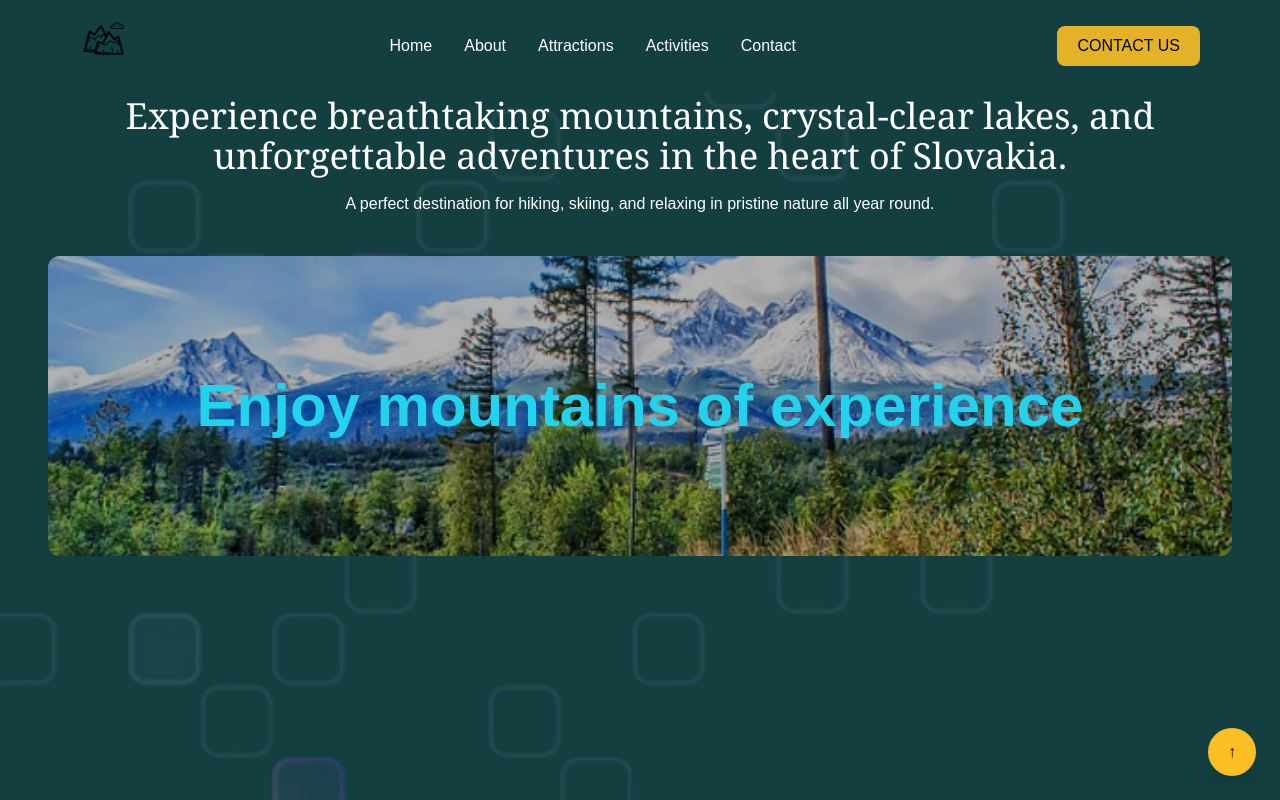
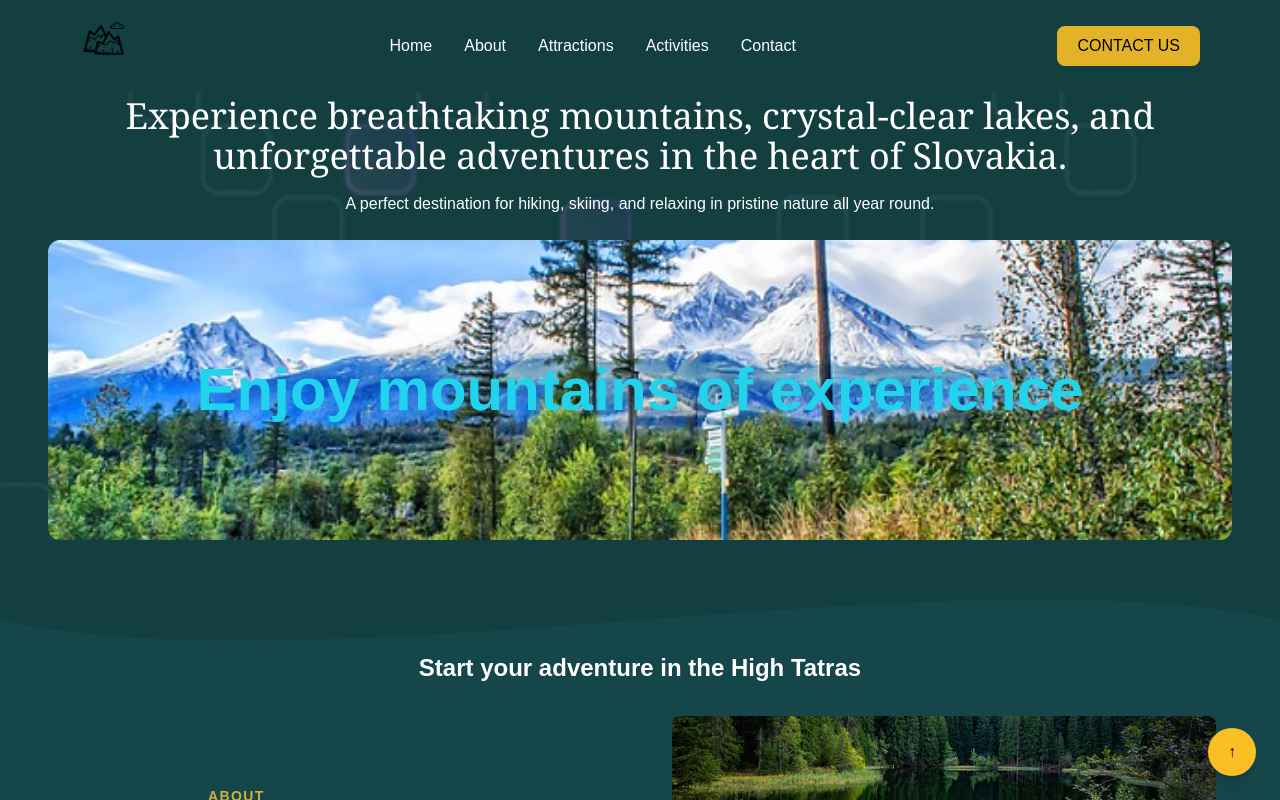
Before and after one commit to CatherinneJ/high-tatras-app, a React (Vite) app: page / in a window 1280 px wide. Shown: the top 800 px of the page. Built offline with nearby package versions, Linux system fonts and the light colour scheme.

Commit message:
Fix Hero section and add Readme

```diff
--- a/src/components/Navbar.jsx
+++ b/src/components/Navbar.jsx
@@ -15,12 +15,14 @@ const Navbar = () => {
     return (
         <header className={`navbar ${scrolled ? 'scrolled' : 'not-scrolled'}`}>
             <div className="inner">
+                 {/* Logo/image */}
                 <img
                 src="/images/logoTatry.png"
                 className="rounded-full w-12 h-10 mb-3 rounded-sm self-start text-gold"
                 href="#hero"
                 />
                 <nav className="desktop">
+                     {/* Navbar links */}
                     <ul className="nav">
                         {navLinks.map(({link, name}) => (
                             <li key={name} className="group">
@@ -33,6 +35,7 @@ const Navbar = () => {
                     </ul>
 
                 </nav>
+                 {/* button for contact */}
                 <a href="#contact" className="contact-btn group">
                     <div className="inner">
                         <span>CONTACT US</span>
--- a/src/components/ScrollHome.jsx
+++ b/src/components/ScrollHome.jsx
@@ -1,5 +1,6 @@
 import React from 'react'
 
+ {/* Arrow / get to home  */}
 const ScrollHome = () => {
   return (
     <a
--- a/src/index.css
+++ b/src/index.css
@@ -30,7 +30,7 @@ body {
 
 @layer components {
   .hero-banner {
-    height: 250px;
+
     position: relative;
     overflow: hidden;
     margin-left: auto;
@@ -55,11 +55,6 @@ body {
             }
         }
     }
-
-/* .cta-wrapper {
-        @apply relative z-20 cursor-pointer;
-    } */
-
 
 
 .slide {
--- a/src/sections/Activities.jsx
+++ b/src/sections/Activities.jsx
@@ -19,7 +19,7 @@ const Activities = () => {
             <span className="text-2xl md:text-3xl font-semibold">
               Enjoy
             </span>
-
+               {/* Animations - loop */}
             <span className="slide relative h-16 w-48 overflow-hidden">
               <span className="wrapper absolute flex flex-col">
                 {[...words, ...words].map((word, index) => (
@@ -44,6 +44,7 @@ const Activities = () => {
               the Best Activities.
             </span>
 
+            {/* Left size */}
           </div>
                 <img
                 src="/images/winter.jpg"
@@ -57,6 +58,8 @@ const Activities = () => {
                     The ski resorts of Tatranska Lomnica, Stary Smokovec and Strbske Pleso offer top-quality skiing on 24km of slopes. Enjoy 13 km of blue-easy slopes with your family, 10 km of red-more difficult slopes or the highest located 1.2 km long black track from Lomnicke sedlo (saddle) to Skalnate Pleso. 20 km of slopes with man-made snow guarantee 5 months of skiing per year.
                 </p>
             </div>
+
+             {/* Right size */}
             <div className="flex flex-col justify-between gap-8">
                 <div>
                     <img
--- a/src/sections/Attractions.jsx
+++ b/src/sections/Attractions.jsx
@@ -15,7 +15,7 @@ const Attractions = () => {
                 with piles of mountain experiences!
             </h2>
         </div>
-
+             {/* Cards */}
         <div className="flex flex-col md:flex-row justify-center gap-6">
             <div className="w-full md:w-1/3 border border-white-300 p-6 shadow-sm hover:shadow-md transition">
                 <div className="w-12 h-20 mb-5 rounded-sm self-start ">
--- a/src/sections/Contact.jsx
+++ b/src/sections/Contact.jsx
@@ -33,6 +33,7 @@ const Contact = () => {
                 <p className="italic text-gold text-3xl font-serif underline mt-4">Send us a hi</p>
             </div>
                 <div className="grid grid-cols-1 lg:grid-cols-2 gap-10">
+                   {/* Form for message */}
                     <form
                       ref={formRef}
                       onSubmit={handleSubmit}
@@ -77,6 +78,7 @@ const Contact = () => {
                     </div>
 
                     <div className="mt-4">
+                       {/* Button for submit */}
                       <ButtonForm text="Send message">
                       </ButtonForm>
                     </div>
--- a/src/sections/Footer.jsx
+++ b/src/sections/Footer.jsx
@@ -7,6 +7,7 @@ const Footer = () => {
                 <div className="flex flex-col justify-center">
                     <p>Terms & Conditions</p>
                 </div>
+                 {/* Social Icons */}
                 <div className="socials">
                     {socialImgs.map((socialImg, index) => (
                         <a key={index}
--- a/src/sections/Hero.jsx
+++ b/src/sections/Hero.jsx
@@ -2,15 +2,19 @@ import React from "react";
 
 const Hero = () => {
   return (
-    <section id="hero" className=" relative w-full min-h-screen text-white">
+    <section id="hero" className=" relative w-full text-white overflow-hidden">
 
+      {/* Background */}
+      <div className="absolute inset-0 h-[60%] md:h-full">
       <img
-      src="/images/bg.png"
-      alt="background"
-      className="absolute inset-0 w-full h-full object-cover z-0"/>
+        src="/images/bg.png"
+        alt="background"
+        className="w-full h-full object-cover"
+      />
+     </div>
 
       {/* Contest above banner */}
-      <div className="relative z-10 pt-24 px-4 md:px-20 text-center">
+      <div className="relative z-10 pt-14 md:pt-24 px-4 md:px-20 text-center">
         <h3 className="text-2xl sm:text-3xl md:text-4xl font-serif leading-tight text-white">
           Experience breathtaking mountains, crystal-clear lakes, and unforgettable adventures in the heart of Slovakia.
         </h3>
@@ -18,9 +22,9 @@ const Hero = () => {
           A perfect destination for hiking, skiing, and relaxing in pristine nature all year round.
         </h3>
       </div>
-      <div className="relative mt-10 px-4 md:px-12">
+      <div className="relative z-10 mt-6 px-4 md:px-12">
         {/* Banner picture */}
-        <div className="relative hero-banner md:h-[280px] lg:h-[300px] rounded-xl">
+        <div className="h-[200px] sm:h-[240px] md:h-[280px] lg:h-[300px] rounded-xl overflow-hidden">
           <img
             src="/images/mountains.jpg"
             alt="Mountains"
@@ -28,7 +32,7 @@ const Hero = () => {
           />
 
           {/* Overlay for contrast*/}
-          <div className="absolute inset-0 bg-black/30 z-10"></div>
+          <div className="absolute inset-0"></div>
 
           {/* Text over banner */}
           <div className="absolute inset-0 flex items-center justify-center z-20">
--- a/src/sections/HeroIntro.jsx
+++ b/src/sections/HeroIntro.jsx
@@ -2,20 +2,21 @@ import React from 'react'
 
 const HeroIntro = () => {
   return (
-    <section className="relative w-full overflow-hidden">
+    <div className="relative w-full">
+      {/* waves */}
         <img
         src="/images/wave.svg"
         alt="section intro"
-        className="w-full h-[150px] md:h-[200px] object-cover"
+        className="w-full h-[120px] md:h-[160px] object-cover block"
         />
 
-        <div className="relative -mt-16 text-center">
-        <h3 className="text-xl md:text-2xl text-white font-semibold">
+
+        <h3 className="absolute left-1/2 -translate-x-1/2 bottom-4 text-xl md:text-2xl text-white font-semibold text-center">
           Start your adventure in the High Tatras
         </h3>
-        </div>
 
-    </section>
+
+    </div>
   )
 }
 
```
Also changed, not shown: 1 other file (tests, documents, lock files or other folders).
